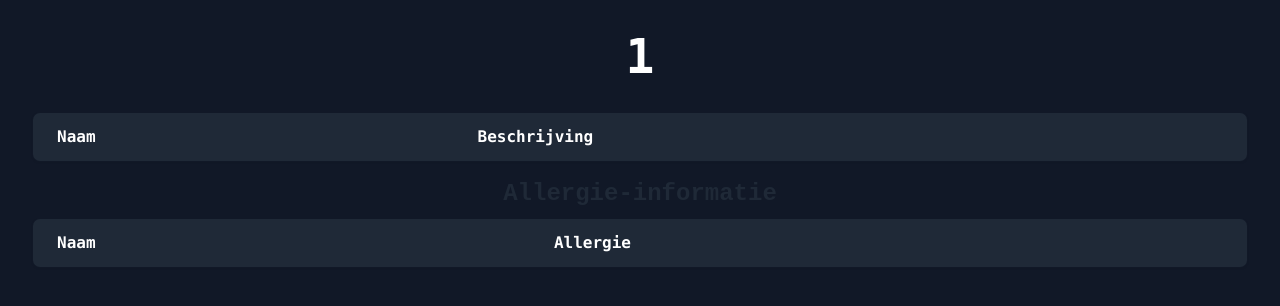
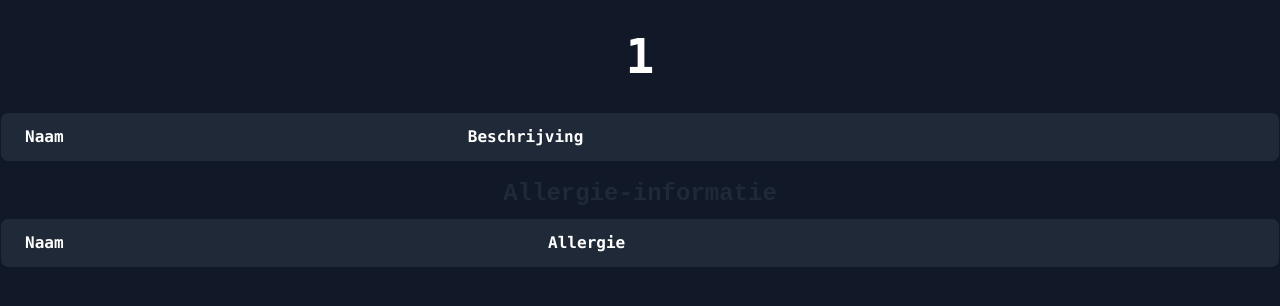
Before and after one commit to WoutPaepenUcLL/NiewjaarsMenu, a Next.js app: page /gang/1 in a window 1280 px wide. Shown: the top 306 px of the page. Built offline with nearby package versions, Linux system fonts and the light colour scheme.

Commit message:
Refactor page.tsx to render strong text in activeGerecht

```diff
--- a/app/gang/[category]/page.tsx
+++ b/app/gang/[category]/page.tsx
@@ -24,9 +24,12 @@ const Index = ({ params }: { params: { category: string } }) => {
   const handleitemClicked = (allergie: any) => {
     setActiveGerecht(allergie)
   }
+  const renderStrong = (text: any) => {
+    return <span><strong>{`${text.name}: `}</strong>{text.description}</span>;
+  }
 
   return (
-    <main className="bg-gray-900 text-white min-h-screen p-8 font-mono">
+    <main className="bg-gray-900 text-white min-h-screen font-mono select-none">
       <h1
         onClick={handleTitleClicked}
         className="text-5xl font-bold mb-4 text-center cursor-pointer"
@@ -36,16 +39,16 @@ const Index = ({ params }: { params: { category: string } }) => {
 
 
 
-     {activeGerecht?<div className="m-0">
+     {activeGerecht?<div className="m-0 top-50 fixed z-5 w-full">
       {/* a x button to set activeGerecht to null */}
 
-      <p className="activeGerecht">{`${activeGerecht.name}: ${activeGerecht.description}`}</p>
+      <p className="activeGerecht">{renderStrong(activeGerecht)}</p>
       <button onClick={()=>setActiveGerecht(null)} className="mb-2 p-2 rounded-md absolute self-end">X</button>
       </div>:null
       }
 
-      <div className="flex flex-col justify-center mt-8">
-        {window.screen.width>=600?<div className="flex justify-center mb-4">
+      <div className="z-0 flex flex-col justify-center mt-8">
+        {window.screen.width>=600?<div className="flex justify-center mb-4 z-1">
           <table className="min-w-full border border-gray-300 shadow-sm rounded-lg overflow-hidden">
             <thead className="bg-gray-800 text-white">
               <tr>
```
